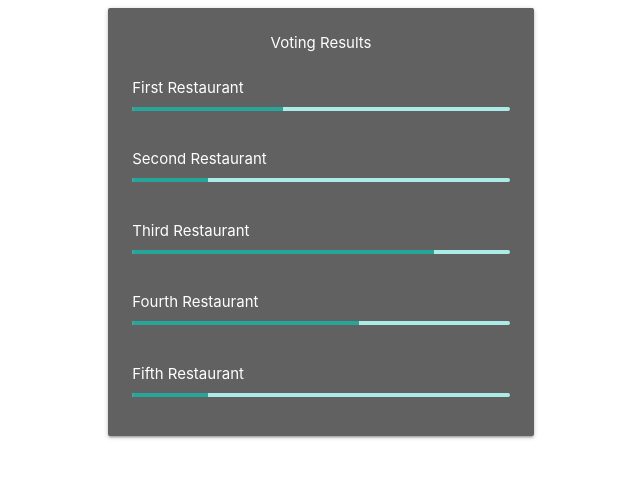
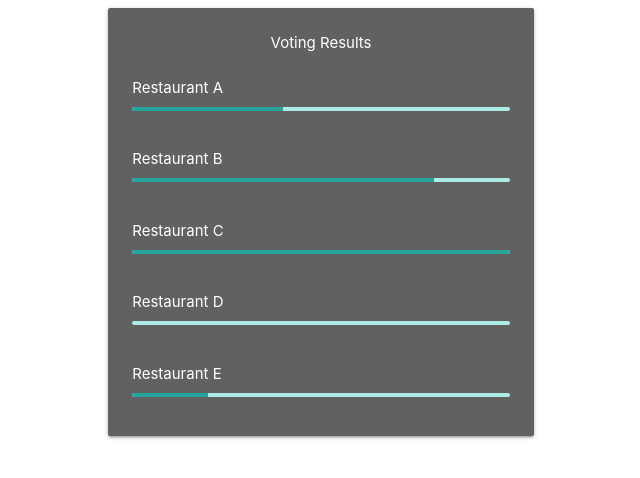
Before and after one commit to germangamboa95/letsDoLunch, a plain HTML site: page Results1.html in a window 1280 px wide. Shown: the whole page, without its empty margins (95-735 px from the left). Drawn offline with Linux system fonts and the light colour scheme.

Commit message:
includes js file with most of the necessary results logic

```diff
--- a/Results1.html
+++ b/Results1.html
@@ -19,23 +19,23 @@
                 <div><span class="center-align"><p>Voting Results</p></span><br></div>
                 <div><p><span id="rest-1">First Restaurant</span></p></div>
                 <div class="progress">
-                  <div class="determinate" style="width: 40%"></div>
+                  <div class="determinate" id="width-1" style="width: 40%"></div>
                 </div>
-                <div><p><br><span></span>Second Restaurant</p></div>
+                <div><p><br><span id="rest-2">Second Restaurant</span></p></div>
                 <div class="progress">
-                  <div class="determinate" style="width: 20%"></div>
+                  <div class="determinate" id="width-2" style="width: 20%"></div>
                 </div>
-                <div><p><br>Third Restaurant</p></div>
+                <div><p><br><span id="rest-3">Third Restaurant</span></p></div>
                 <div class="progress">
-                  <div class="determinate" style="width: 80%"></div>
+                  <div class="determinate" id="width-3" style="width: 80%"></div>
                 </div>
-                <div><p><br>Fourth Restaurant</p></div>
+                <div><p><br><span id="rest-4">Four Restaurant</span></p></div>
                 <div class="progress">
-                  <div class="determinate" style="width: 60%"></div>S
+                  <div class="determinate" id="width-4" style="width: 60%"></div>
                 </div>
-                <div><p><br>Fifth Restaurant</p></div>
+                <div><p><br><span id="rest-5">Fifth Restaurant</span></p></div>
                 <div class="progress">
-                  <div class="determinate" style="width: 20%"></div>
+                  <div class="determinate" id="width-5" style="width: 20%"></div>
                 </div>
               </div>
             </div>
@@ -47,6 +47,7 @@
 
   <script src="js/jquery.min.js" charset="utf-8"></script>
   <script src="js/materialize.min.js" charset="utf-8"></script>
+  <script src="js/results.js"></script>
 
 </body>
 </html>
--- /dev/null
+++ b/js/results.js
@@ -0,0 +1,99 @@
+// javascript for results screens
+
+var votes = {
+    "ChIJF9XffxBw54gROnM1gBSK2Ic": 2,
+    "ChIJnxsExjKH3YgRQoYbRHVI1kE": 4,
+    "ChIJt1g7ljKH3YgRSwjdfuKptlM": 5,
+    "Johnnyisawesome": 0,
+    "So am I": 1
+}
+
+var restaurantName = ["Restaurant A","Restaurant B","Restaurant C","Restaurant D","Restaurant E"]
+var restaurantVotes = [2,4,5,0,1];
+var setWidth = [];
+
+
+
+
+
+
+// for (var i = 0; i < Object.keys(votes).length; i++) {
+//     for (var j = 0; j < locations.length; j++) {
+//         if (Object.keys(votes)[i] === locations[j].place_id) {
+//            restaurantName[i] = locations[j].name;
+//            restaurantVotes[i] = Object.values(votes)[i]);
+//         }
+//     }
+// };
+
+
+for (var k = 0; k < restaurantName.length; k++) {
+    if (k === 0) {
+        document.getElementById("rest-1").innerText = restaurantName[k];
+    } else if (k === 1) {
+        document.getElementById("rest-2").innerText = restaurantName[k];
+    } else if (k === 2) {
+        document.getElementById("rest-3").innerText = restaurantName[k];
+    } else if (k === 3) {
+        document.getElementById("rest-4").innerText = restaurantName[k];
+    } else if (k === 4) {
+        document.getElementById("rest-5").innerText = restaurantName[k];
+    }
+};
+
+for (var m = 0; m < restaurantVotes.length; m++) {
+    var temp = Math.round(restaurantVotes[m] / Object.values(votes).length *100);
+    console.log("the percent for restaurant " + m + " is " + temp);
+    setWidth[m] = "width: " + temp +"%";
+    console.log(setWidth[m]);
+}
+
+
+
+for (var n = 0; n < restaurantVotes.length; n++) {
+    if (n === 0) {
+        document.getElementById("width-1").setAttribute("style", setWidth[n]);
+    } else if (n === 1) {
+        document.getElementById("width-2").setAttribute("style", setWidth[n]);
+    } else if (n === 2) {
+        document.getElementById("width-3").setAttribute("style", setWidth[n]);
+    } else if (n === 3) {
+        document.getElementById("width-4").setAttribute("style", setWidth[n]);
+    } else  {
+        document.getElementById("width-5").setAttribute("style", setWidth[n]);
+    }
+};
+
+
+
+
+
+
+
+
+
+
+
+
+
+
+
+
+
+
+
+// var locations: {
+//     "0": {
+//     "address": "12701 S John Young Pkwy #101, Orlando",
+//     "id": "0146339c9661a9b00e8b460b7ab7f1eaab7b12ec",
+//     "is_open": true,
+//     "name": "Bandeja Paisa Latin Restaurant",
+//     "photos": "CmRaAAAAQ6DsHEKrFsc9K3bsHB6ajLiNw_AHQ3DAErB_ckjTAUeTg7mALm-EIQi0FKe4bd8xDHd0oo-9oZ7kNoH3EmVeyD9RPKiSMj2rxHiAnHsoPEzI57caoP_D3hOBlgjT6QtwEhD3yV2oQXimQt3012CUigBgGhQ6lnV3WIFYQG2aIENJFgDmmGSBUw",
+//     "place_id": "ChIJW1T-ZUqH3YgRL55uMbBRnW8",
+//     "rating": 4,
+//     "types": [
+//     "restaurant",
+//     "food",
+//     "point_of_interest",
+//     "establishment"
+//     ]
```
